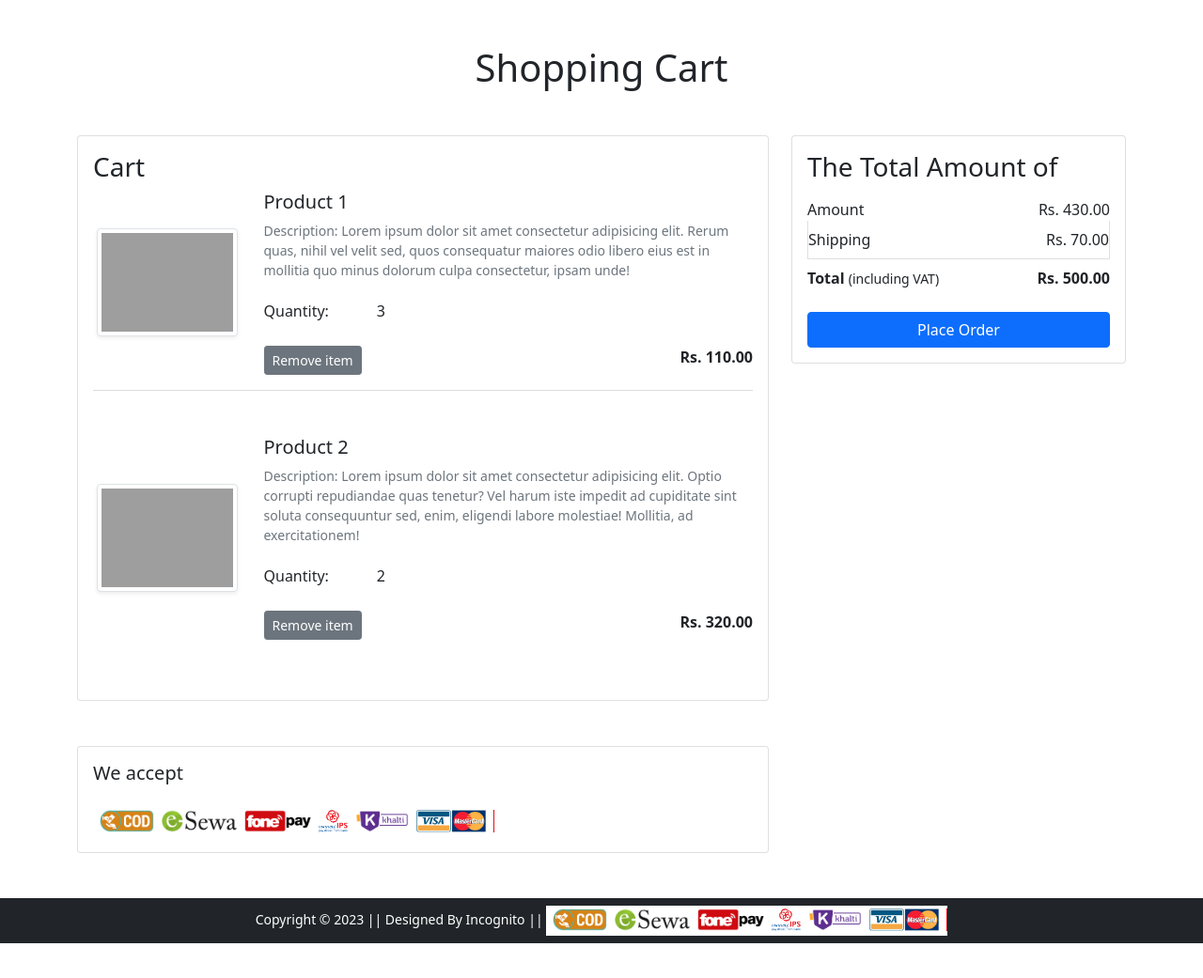
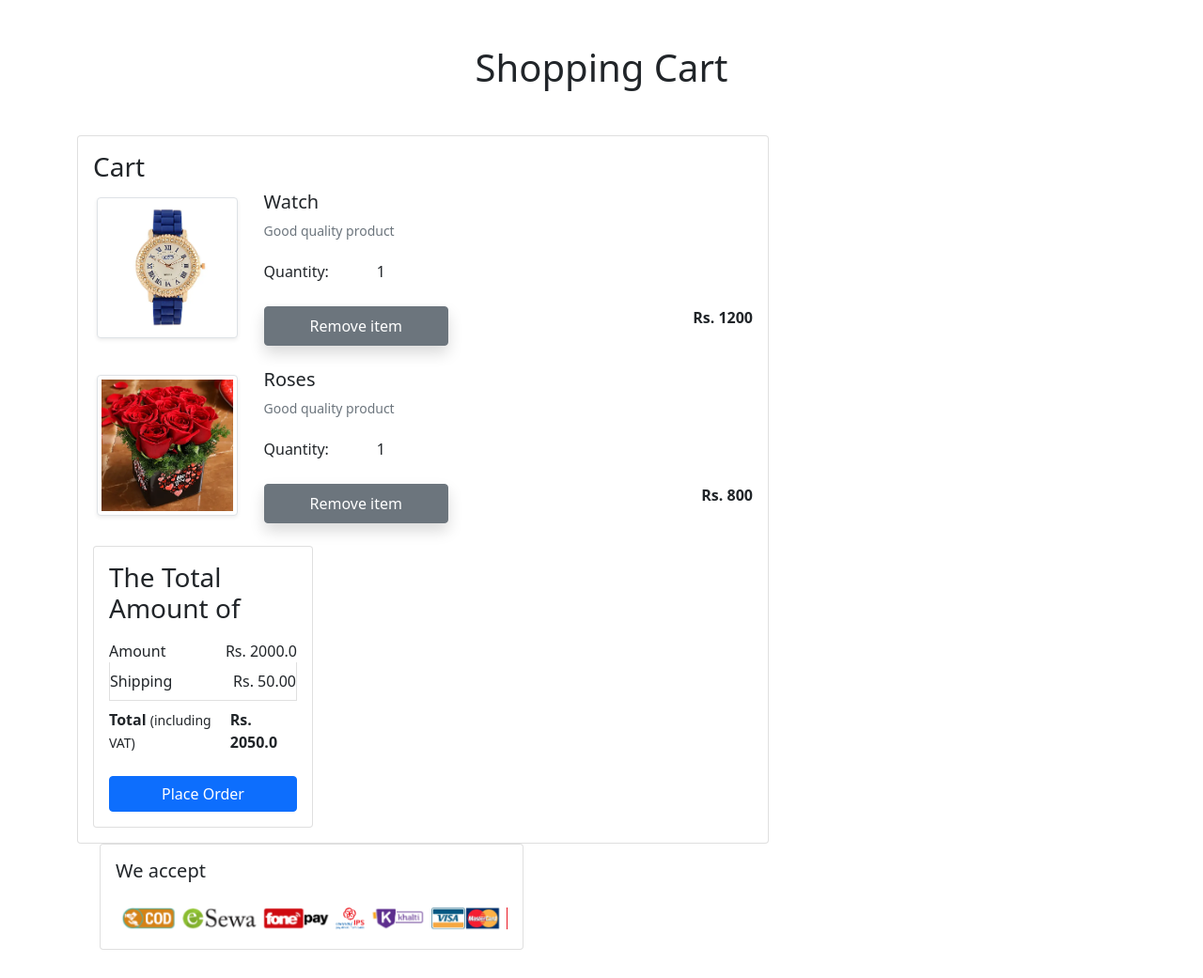
Before and after one commit to Bhupesh8108/Gift-shop, a Django app: page /add-to-cart/ in a window 1280 px wide. Shown: the part 56-1097 px from the top of the page at 94% size. Before the commit the page ends 1060 px from the top, so only its background shows below. Run offline with Django 3.2, Linux system fonts and the light colour scheme; a user stored in the database is signed in; data comes from the database, SQL or seed files in the repository; some libraries are stand-ins or nearby versions; some web fonts are replaced; grey boxes are pictures that could not be loaded.

Commit message:
cart added

```diff
--- a/app/admin.py
+++ b/app/admin.py
@@ -1,5 +1,5 @@
 from django.contrib import admin
-from .models import item
+from .models import item,wishlist
 admin.site.register(item)
-# admin.site.register(cart)
+admin.site.register(wishlist)
 # Register your models here.
--- a/app/models.py
+++ b/app/models.py
@@ -22,4 +22,13 @@
     category = models.CharField(choices=categories,max_length=20)
     id = models.AutoField(primary_key=True)
     def __str__(self):
-        return self.name
+        return str(f'{self.name}({self.id})')
+
+
+
+class wishlist(models.Model):
+    user = models.ForeignKey(User,on_delete=models.CASCADE)
+    product = models.ForeignKey(item, on_delete=models.CASCADE)
+    quantity = models.IntegerField(default = 1)
+    def __str__(self):
+        return f'{self.product} by {self.user}'
--- a/app/static/app/js/myscript.js
+++ b/app/static/app/js/myscript.js
@@ -21,3 +21,9 @@
         }
     }
 })
+
+
+$('.plus-cart').click(function() {
+    var id = $(this).attr('pid').toSring();
+    console.log(id);
+})
--- a/app/templates/app/addtocart.html
+++ b/app/templates/app/addtocart.html
@@ -9,30 +9,51 @@
   <div class="card">
    <div class="card-body">
     <h3>Cart</h3>
+    {% for item in cart_items %}
     <div class="row">
-     <div class="col-sm-3 text-center align-self-center"><img src="{% static 'app/images/product/1.jpg'%}" alt="" srcset="" class="img-fluid img-thumbnail shadow-sm" height="150" width="150"> </div>
+     <div class="col-sm-3 text-center align-self-center"><img src="/media/{{item.product.image}}" alt="" srcset="" class="img-fluid img-thumbnail shadow-sm" height="150" width="150"> </div>
      <div class="col-sm-9">
+
       <div>
-       <h5>Product 1</h5>
-       <p class="mb-2 text-muted small">Description: Lorem ipsum dolor sit amet consectetur adipisicing elit. Rerum quas, nihil vel velit sed, quos consequatur maiores odio libero eius est in mollitia quo minus dolorum culpa consectetur, ipsam unde!</p>
+       <h5>{{item.product.name}}</h5>
+       <p class="mb-2 text-muted small">{{item.product.description}}</p>
        <div class="my-3">
         <label for="quantity">Quantity:</label>
-        <a class="minus-cart btn"><i class="fas fa-minus-square fa-lg"></i></a>
-          <span id="quantity">3</span>
-        <a class="plus-cart btn"><i class="fas fa-plus-square fa-lg"></i></a>
+        <a class="minus-cart btn" pid="{{item.id}}"><i class="fas fa-minus-square fa-lg"></i></a>
+          <span id="quantity">{{item.quantity}}</span>
+        <a class="plus-cart btn" pid="{{item.id}}"><i class="fas fa-plus-square fa-lg"></i></a>
        </div>
        <div class="d-flex justify-content-between">
+
+
+
+        <form action="" class="d-inline">
+          <input type="hidden" name="cart_id" value ={{item.id}} id = "cart_id">
+          <button type="submit" class="btn btn-secondary shadow px-5 py-2">Remove item</button>
+         </form>
+
+
+
+
+        <!-- <form action="">
         <a href="#" class="btn btn-sm btn-secondary mr-3">Remove item </a>
-        <p class="mb-0"><span><strong>Rs. 110.00</strong></span></p>
+      </form> -->
+
+
+
+
+        <p class="mb-0"><span><strong>Rs. {{item.product.price}}</strong></span></p>
        </div>
       </div>
      </div>
-    </div>
-    <hr class="text-muted">
+    </div> <br>{% endfor %}
+
+    <!-- <hr class="text-muted">
     <div class="row my-5">
-     <div class="col-sm-3 text-center align-self-center"> <img src="{% static 'app/images/product/2.jpg'%}" alt="" srcset="" class="img-fluid img-thumbnail shadow-sm" height="150" width="150"></div>
+     <div class="col-sm-3 text-center align-self-center"> <img src="" alt="" srcset="" class="img-fluid img-thumbnail shadow-sm" height="150" width="150"></div>
      <div class="col-sm-9">
       <div>
+
        <h5>Product 2</h5>
        <p class="mb-2 text-muted small">Description: Lorem ipsum dolor sit amet consectetur adipisicing elit. Optio corrupti repudiandae quas tenetur? Vel harum iste impedit ad cupiditate sint soluta consequuntur sed, enim, eligendi labore molestiae! Mollitia, ad exercitationem!</p>
        <div class="my-3">
@@ -50,20 +71,20 @@
     </div>
    </div>
    </div>
-  </div>
+  </div> -->
 
   <div class="col-sm-4">
    <div class="card">
     <div class="card-body">
       <h3>The Total Amount of</h3>
       <ul class="list-group">
-       <li class="list-group-item d-flex justify-content-between align-items-center border-0 px-0 pb-0">Amount<span>Rs. 430.00</span></li>
-       <li class="list-group-item d-flex justify-content-between align-items-center px-0">Shipping<span>Rs. 70.00</span></li>
+       <li class="list-group-item d-flex justify-content-between align-items-center border-0 px-0 pb-0">Amount<span>Rs. {{price}}</span></li>
+       <li class="list-group-item d-flex justify-content-between align-items-center px-0">Shipping<span>Rs. 50.00</span></li>
        <li class="list-group-item d-flex justify-content-between align-items-center border-0 px-0 mb-3">
         <div>
            <strong>Total</strong> <small>(including VAT)</small>
          </div>
-         <span><strong>Rs. 500.00</strong></span>
+         <span><strong>Rs. {{total}}</strong></span>
        </li>
       </ul>
       <div class="d-grid"><a href="{% url 'checkout' %}" class="btn btn-primary">Place Order</a></div>
--- a/app/templates/app/buynow.html
+++ b/app/templates/app/buynow.html
@@ -2,5 +2,5 @@
 {% load static %}
 {% block title %}Buy Now{% endblock title %}
 {% block main-content %}
-Product Buy Now
+<h1> esewa payment gateway in process ...</h1>
 {% endblock main-content %}
--- a/app/templates/app/productdetail.html
+++ b/app/templates/app/productdetail.html
@@ -2,6 +2,10 @@
 {% load static %}
 {% block title %}Product Detail{% endblock title %}
 {% block main-content %}
+{% for message in messages %}
+<div class="alert alert-{{message.tags}} alert-dismissible fade show" role="alert">{{message}}
+    <button type="button" class="btn-close" data-bs-dismiss="alert" aria-label="Close"></button>
+  </div> {% endfor %}
 <div class="container my-5">
  <div class="row">
   <div class="col-sm-6 text-center align-self-center">
@@ -13,7 +17,7 @@
    <p>{{prod.description}}</p> <br>
 
    <h4>{{prod.price}} {% if prod.offer_price > 0 %}<small class="fw-light text-decoration-line-through">{{prod.offer_price}}</small>{% endif %}</h4> <br>
-   <form action="/add-to-cart" class="d-inline">
+   <form action="" class="d-inline">
     <input type="hidden" name="product_id" value ={{prod.id}} id = "product_id">
     <button type="submit" class="btn btn-primary shadow px-5 py-2"> Add to cart</button>
    </form>
--- a/app/views.py
+++ b/app/views.py
@@ -1,5 +1,5 @@
 from django.shortcuts import render
-from .models import item,categories
+from .models import item,categories,wishlist
 from django.views import View
 from .forms import CustomerRegistrationForm,authentication
 from django.contrib import messages
@@ -17,6 +17,17 @@
 
 def product_detail(request,id):
  prod = item.objects.filter(id=id).first()
+ user = request.user
+ try:
+  product_id = request.GET.get('product_id')
+  product = item.objects.get(id = product_id)
+  if wishlist.objects.filter(product=product).exists():
+   messages.warning(request,"Product is already in cart")
+  else:
+    wishlist(user=user, product=product,quantity=1).save()
+    messages.success(request,'Product added to cart')
+ except:
+  pass
  return render(request, 'app/productdetail.html',{'prod':prod})
 
 
@@ -24,12 +35,17 @@
 
 
 def add_to_cart(request):
- user = request.user
- product_id = request.GET.get('product_id')
-#  product = item.objects.get(id = product_id)
-#  print(product,user,product_id)
-#  cart(user_id=user, Product=product_id,Quantity=1).save()
- return render(request, 'app/addtocart.html')
+  user = request.user
+  cart_items = wishlist.objects.filter(user=user)
+  try:
+   cart_id = request.GET.get('cart_id')
+   wishlist.objects.filter(id=cart_id).delete()
+  except:
+   pass
+  price = 0
+  for cart_item in cart_items:
+    price += int(cart_item.product.price) * int(cart_item.quantity)
+  return render(request, 'app/addtocart.html',{'cart_items': cart_items,'price': float(price,),'total':float(price+50)})
 
 
 
--- a/shoppinglyx/settings.py
+++ b/shoppinglyx/settings.py
@@ -27,7 +27,7 @@
 DEBUG = True
 
 ALLOWED_HOSTS = ['giftwan.pythonanywhere.com']
-ALLOWED_HOSTS = []
+# ALLOWED_HOSTS = []
 
 
 
--- a/static/app/js/myscript.js
+++ b/static/app/js/myscript.js
@@ -21,3 +21,8 @@
         }
     }
 })
+
+$('.plus-cart').click(function() {
+    var id = $(this).attr('pid').toSring();
+    console.log(id)
+})
```
Also changed, not shown: app/migrations/0002_wishlist_delete_cart.py (added), db.sqlite3.
